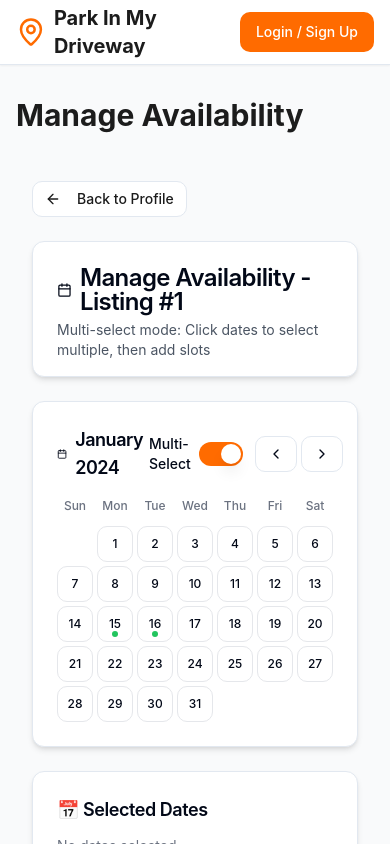
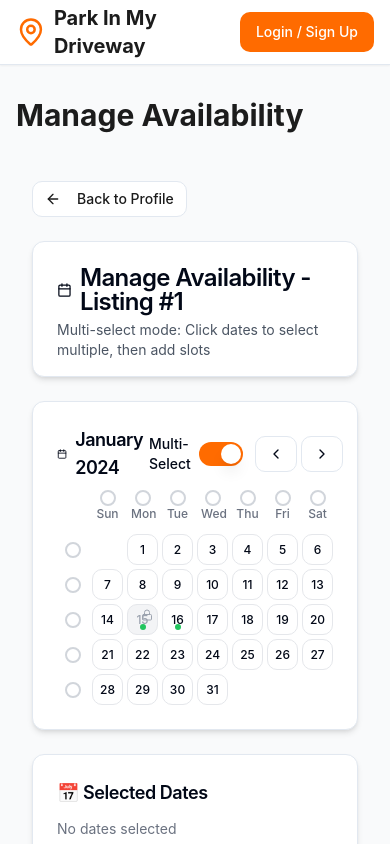
Before and after one commit to INQproject/pimd-web, a React (Vite) app: page /manage-availability/1 in a window 390 px wide. Both pictures are taken after a click on the switch 220 px from the left and 454 px from the top of the page. Shown: the top 844 px of the page. Built offline with nearby package versions, Linux system fonts and the light colour scheme.

Commit message:
feat: Add row/column select to calendar
Added row and column selection options to the Manage Availability calendar, allowing users to select entire weeks or weekdays. Implemented highlighting, deselection, and handling of booked dates. Added tooltips and ensured responsiveness.

```diff
--- a/src/pages/host/ManageAvailability.tsx
+++ b/src/pages/host/ManageAvailability.tsx
@@ -1,4 +1,3 @@
-
 import React, { useState } from 'react';
 import { useParams, useNavigate } from 'react-router-dom';
 import Layout from '@/components/Layout';
@@ -10,6 +9,7 @@ import { ArrowLeft, Plus, Edit, Trash2, Lock, ChevronLeft, ChevronRight, Calenda
 import { Badge } from '@/components/ui/badge';
 import { toast } from '@/hooks/use-toast';
 import { Switch } from '@/components/ui/switch';
+import { Tooltip, TooltipContent, TooltipProvider, TooltipTrigger } from '@/components/ui/tooltip';
 
 interface Slot {
   id: string;
@@ -98,14 +98,144 @@ const ManageAvailability = () => {
       const isToday = new Date().toDateString() === new Date(year, month, day).toDateString();
       const isSelected = selectedDates.includes(dateStr);
       const daySlots = slots.filter(slot => slot.date === dateStr);
-      days.push({ day, dateStr, hasSlots, isToday, isSelected, daySlots });
+      const isBooked = daySlots.some(slot => slot.isBooked);
+      days.push({ day, dateStr, hasSlots, isToday, isSelected, daySlots, isBooked });
     }
 
     return days;
   };
 
+  // Group calendar days into weeks for row selection
+  const generateCalendarRows = () => {
+    const calendarDays = generateCalendarDays();
+    const rows = [];
+    for (let i = 0; i < calendarDays.length; i += 7) {
+      rows.push(calendarDays.slice(i, i + 7));
+    }
+    return rows;
+  };
+
+  // Handle row selection (select entire week)
+  const handleRowSelection = (rowIndex: number) => {
+    const calendarRows = generateCalendarRows();
+    const row = calendarRows[rowIndex];
+    const validDatesInRow = row
+      .filter(dayData => dayData && !dayData.isBooked)
+      .map(dayData => dayData!.dateStr);
+
+    const allRowDatesSelected = validDatesInRow.every(date => selectedDates.includes(date));
+
+    if (allRowDatesSelected) {
+      // Deselect all dates in this row
+      setSelectedDates(prev => prev.filter(date => !validDatesInRow.includes(date)));
+      toast({
+        title: "Week Deselected",
+        description: `Removed ${validDatesInRow.length} dates from selection.`,
+      });
+    } else {
+      // Select all valid dates in this row
+      setSelectedDates(prev => {
+        const newDates = validDatesInRow.filter(date => !prev.includes(date));
+        return [...prev, ...newDates];
+      });
+      toast({
+        title: "Week Selected",
+        description: `Added ${validDatesInRow.length} dates to selection.`,
+      });
+    }
+  };
+
+  // Handle column selection (select all dates for a specific weekday)
+  const handleColumnSelection = (dayOfWeek: number) => {
+    const year = currentMonth.getFullYear();
+    const month = currentMonth.getMonth();
+    const daysInMonth = new Date(year, month + 1, 0).getDate();
+
+    const datesInColumn: string[] = [];
+
+    // Find all dates in the month that match this day of week
+    for (let day = 1; day <= daysInMonth; day++) {
+      const date = new Date(year, month, day);
+      if (date.getDay() === dayOfWeek) {
+        const dateStr = `${year}-${(month + 1).toString().padStart(2, '0')}-${day.toString().padStart(2, '0')}`;
+        const daySlots = slots.filter(slot => slot.date === dateStr);
+        const isBooked = daySlots.some(slot => slot.isBooked);
+        if (!isBooked) {
+          datesInColumn.push(dateStr);
+        }
+      }
+    }
+
+    const allColumnDatesSelected = datesInColumn.every(date => selectedDates.includes(date));
+    const weekdayNames = ['Sundays', 'Mondays', 'Tuesdays', 'Wednesdays', 'Thursdays', 'Fridays', 'Saturdays'];
+
+    if (allColumnDatesSelected) {
+      // Deselect all dates in this column
+      setSelectedDates(prev => prev.filter(date => !datesInColumn.includes(date)));
+      toast({
+        title: `${weekdayNames[dayOfWeek]} Deselected`,
+        description: `Removed ${datesInColumn.length} dates from selection.`,
+      });
+    } else {
+      // Select all valid dates in this column
+      setSelectedDates(prev => {
+        const newDates = datesInColumn.filter(date => !prev.includes(date));
+        return [...prev, ...newDates];
+      });
+      toast({
+        title: `${weekdayNames[dayOfWeek]} Selected`,
+        description: `Added ${datesInColumn.length} dates to selection.`,
+      });
+    }
+  };
+
+  // Check if a row is fully selected
+  const isRowSelected = (rowIndex: number) => {
+    const calendarRows = generateCalendarRows();
+    const row = calendarRows[rowIndex];
+    const validDatesInRow = row
+      .filter(dayData => dayData && !dayData.isBooked)
+      .map(dayData => dayData!.dateStr);
+    return validDatesInRow.length > 0 && validDatesInRow.every(date => selectedDates.includes(date));
+  };
+
+  // Check if a column is fully selected
+  const isColumnSelected = (dayOfWeek: number) => {
+    const year = currentMonth.getFullYear();
+    const month = currentMonth.getMonth();
+    const daysInMonth = new Date(year, month + 1, 0).getDate();
+
+    const datesInColumn: string[] = [];
+    for (let day = 1; day <= daysInMonth; day++) {
+      const date = new Date(year, month, day);
+      if (date.getDay() === dayOfWeek) {
+        const dateStr = `${year}-${(month + 1).toString().padStart(2, '0')}-${day.toString().padStart(2, '0')}`;
+        const daySlots = slots.filter(slot => slot.date === dateStr);
+        const isBooked = daySlots.some(slot => slot.isBooked);
+        if (!isBooked) {
+          datesInColumn.push(dateStr);
+        }
+      }
+    }
+
+    return datesInColumn.length > 0 && datesInColumn.every(date => selectedDates.includes(date));
+  };
+
   const handleDateClick = (dateStr: string) => {
     if (multiSelectMode) {
+      // Check if this date is booked
+      const daySlots = slots.filter(slot => slot.date === dateStr);
+      const isBooked = daySlots.some(slot => slot.isBooked);
+
+      if (isBooked) {
+        toast({
+          title: "Cannot Select",
+          description: "This date has existing bookings and cannot be selected.",
+          variant: "destructive"
+        });
+        return;
+      }
+
       setSelectedDates(prev =>
         prev.includes(dateStr)
           ? prev.filter(d => d !== dateStr)
@@ -275,12 +405,13 @@ const ManageAvailability = () => {
     return groupedSlots;
   };
 
-  const calendarDays = generateCalendarDays();
+  const calendarRows = generateCalendarRows();
   const monthNames = ["January", "February", "March", "April", "May", "June",
     "July", "August", "September", "October", "November", "December"];
   const slotsByDate = getSlotsByDate();
 
   return (
+    <TooltipProvider>
       <Layout title="Manage Availability">
         <div className="max-w-6xl mx-auto space-y-6 p-4">
           {/* Back Button */}
@@ -345,22 +476,74 @@ const ManageAvailability = () => {
                   </div>
                 </CardHeader>
                 <CardContent className="pt-0">
-                <div className="grid grid-cols-7 gap-1 text-center mb-2">
-                  {['Sun', 'Mon', 'Tue', 'Wed', 'Thu', 'Fri', 'Sat'].map(day => (
-                    <div key={day} className="p-1 text-xs font-medium text-gray-500">{day}</div>
+                  <div className="grid grid-cols-8 gap-1 text-center mb-2">
+                    <div className="p-1"></div> {/* Empty cell for row selector column */}
+                    {['Sun', 'Mon', 'Tue', 'Wed', 'Thu', 'Fri', 'Sat'].map((day, index) => (
+                      <div key={day} className="p-1 text-xs font-medium text-gray-500 relative">
+                        {multiSelectMode && (
+                          <Tooltip>
+                            <TooltipTrigger asChild>
+                              <button
+                                onClick={() => handleColumnSelection(index)}
+                                className={`absolute -top-1 left-1/2 transform -translate-x-1/2 w-4 h-4 rounded-full border-2 hover:bg-gray-100 transition-colors ${
+                                  isColumnSelected(index)
+                                    ? 'bg-orange-500 border-orange-500'
+                                    : 'bg-white border-gray-300'
+                                }`}
+                              >
+                                {isColumnSelected(index) && (
+                                  <div className="w-full h-full rounded-full bg-white scale-50"></div>
+                                )}
+                              </button>
+                            </TooltipTrigger>
+                            <TooltipContent>
+                              <p>Select all {day}s</p>
+                            </TooltipContent>
+                          </Tooltip>
+                        )}
+                        <span className="mt-2 block">{day}</span>
+                      </div>
                     ))}
                   </div>
-                <div className="grid grid-cols-7 gap-1">
-                  {calendarDays.map((dayData, index) => (
-                    <div key={index} className="aspect-square">
+                  <div className="space-y-1">
+                    {calendarRows.map((row, rowIndex) => (
+                      <div key={rowIndex} className="grid grid-cols-8 gap-1">
+                        <div className="aspect-square flex items-center justify-center">
+                          {multiSelectMode && (
+                            <Tooltip>
+                              <TooltipTrigger asChild>
+                                <button
+                                  onClick={() => handleRowSelection(rowIndex)}
+                                  className={`w-4 h-4 rounded-full border-2 hover:bg-gray-100 transition-colors ${
+                                    isRowSelected(rowIndex)
+                                      ? 'bg-orange-500 border-orange-500'
+                                      : 'bg-white border-gray-300'
+                                  }`}
+                                >
+                                  {isRowSelected(rowIndex) && (
+                                    <div className="w-full h-full rounded-full bg-white scale-50"></div>
+                                  )}
+                                </button>
+                              </TooltipTrigger>
+                              <TooltipContent>
+                                <p>Select this week</p>
+                              </TooltipContent>
+                            </Tooltip>
+                          )}
+                        </div>
+                        {row.map((dayData, dayIndex) => (
+                          <div key={dayIndex} className="aspect-square">
                             {dayData ? (
                               <button
                                 onClick={() => handleDateClick(dayData.dateStr)}
+                                disabled={dayData.isBooked}
                                 className={`w-full h-full text-sm rounded-md hover:bg-gray-100 relative border transition-colors flex flex-col items-center justify-center group ${
                                   dayData.isSelected
                                     ? 'bg-orange-500 text-white border-orange-500'
                                     : dayData.isToday
                                     ? 'bg-blue-100 text-blue-800 border-blue-300'
+                                    : dayData.isBooked
+                                    ? 'bg-gray-100 text-gray-400 border-gray-200 cursor-not-allowed'
                                     : 'border-gray-200 hover:border-gray-300'
                                 }`}
                                 title={dayData.hasSlots ? `${dayData.daySlots.length} slot(s): ${dayData.daySlots.map(s => `${s.startTime}-${s.endTime} (${s.availableSpots}/${s.totalSpots})`).join(', ')}` : ''}
@@ -374,10 +557,15 @@ const ManageAvailability = () => {
                                     <div className="w-1.5 h-1.5 bg-orange-500 rounded-full"></div>
                                   </div>
                                 )}
+                                {dayData.isBooked && (
+                                  <Lock className="absolute top-1 right-1 h-3 w-3 text-gray-400" />
+                                )}
                               </button>
                             ) : (
                               <div className="w-full h-full"></div>
                             )}
+                          </div>
+                        ))}
                       </div>
                     ))}
                   </div>
@@ -457,10 +645,17 @@ const ManageAvailability = () => {
                   </p>
                   <div className="text-sm text-gray-600">
                     {multiSelectMode
-                    ? "Click multiple dates, then create slots for all selected dates at once."
+                      ? "Click multiple dates, rows, or columns to select. Then create slots for all selected dates at once."
                       : "Click any date to immediately create a slot for that day."
                     }
                   </div>
+                  {multiSelectMode && (
+                    <div className="text-xs text-gray-500 space-y-1">
+                      <p>• Click the circles on the left to select entire weeks</p>
+                      <p>• Click the circles above weekdays to select all dates for that day</p>
+                      <p>• Booked dates (🔒) cannot be selected</p>
+                    </div>
+                  )}
                 </CardContent>
               </Card>
             </div>
@@ -624,6 +819,7 @@ const ManageAvailability = () => {
           </Card>
         </div>
       </Layout>
+    </TooltipProvider>
   );
 };
 
```
Lines whose indentation alone changed are shown as unchanged.
